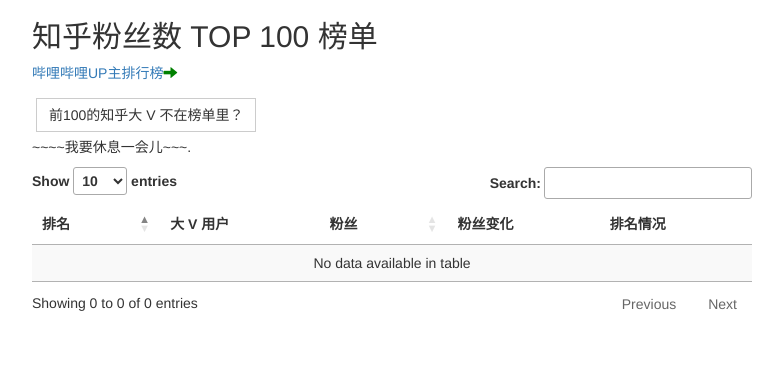
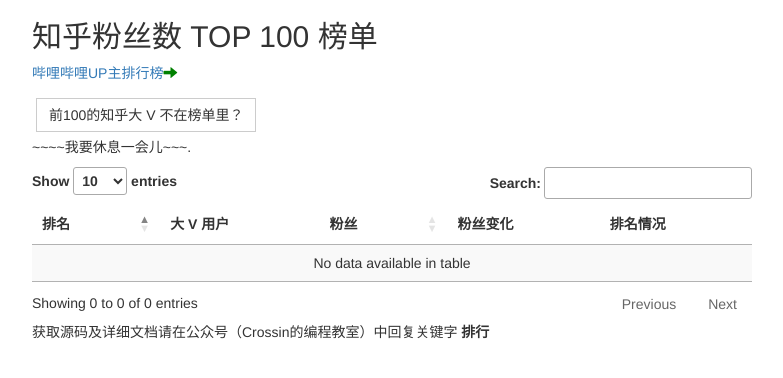
Before and after one commit to spiderbeg/bili_rank, a Django app: page /zhihu_rank/ in a window 1280 px wide. Shown: the top 378 px of the page, without its empty margins (248-1031 px from the left). Run offline with Django 3.2, Linux system fonts and the light colour scheme; data that the repository does not hold is empty; some libraries are stand-ins or nearby versions.

Commit message:
修改首页页面及添加链接

```diff
--- a/bili_rank/templates/bili_rank/rank.html
+++ b/bili_rank/templates/bili_rank/rank.html
@@ -24,7 +24,7 @@
 
     <div style="width:720px;  margin:auto;">
         <h2>哔哩哔哩 UP 主粉丝 TOP 100 榜单</h2>
-        <p><a href="http://111.230.211.102:8006/zhihu_rank/">知乎大V排行榜<span class="glyphicon glyphicon-arrow-right" aria-hidden="true" style="color:green"></span></a></p>
+        <p><a href="http://rank.python666.cn/zhihu_rank/">知乎大V排行榜<span class="glyphicon glyphicon-arrow-right" aria-hidden="true" style="color:green"></span></a></p>
         <!-- 未使用 django 自带的表单 -->
         <div style="padding: 5px 5px 5px;">
             <form action="/bili_rank/submits/" method="POST" id="urlform" onsubmit="return checkForm()" class="bs-example bs-example-form" role="form">
@@ -127,6 +127,7 @@
                     return true;}
             }
         </script>
+        <p>获取源码及详细文档请在公众号（Crossin的编程教室）中回复关键字 <span style="font-weight: bold;">排行</span></p>
     </div>
 
 </body>
--- a/rank/urls.py
+++ b/rank/urls.py
@@ -17,7 +17,7 @@ from django.contrib import admin
 from django.urls import path, include
 
 urlpatterns = [
-    path('bili_rank/', include('bili_rank.urls')),
+    path('', include('bili_rank.urls')),
     path('zhihu_rank/', include('zhihu_rank.urls')),
     path('admin/', admin.site.urls),
 ]
--- a/zhihu_rank/templates/zhihu_rank/zhihu_rank.html
+++ b/zhihu_rank/templates/zhihu_rank/zhihu_rank.html
@@ -24,7 +24,7 @@
 
     <div style="width:720px;  margin:auto;">
         <h2>知乎粉丝数 TOP 100 榜单</h2>
-        <p><a href="http://111.230.211.102:8006/bili_rank/">哔哩哔哩UP主排行榜<span class="glyphicon glyphicon-arrow-right" aria-hidden="true" style="color:green"></span></a></p>
+        <p><a href="http://rank.python666.cn/">哔哩哔哩UP主排行榜<span class="glyphicon glyphicon-arrow-right" aria-hidden="true" style="color:green"></span></a></p>
         <!-- 未使用 django 自带的表单 -->
         <div style="padding: 5px 5px 5px;">
             <form action="/bili_rank/submits/" method="POST" id="urlform" onsubmit="return checkForm()" class="bs-example bs-example-form" role="form">
@@ -128,6 +128,7 @@
                     return true;}
             }
         </script>
+        <p>获取源码及详细文档请在公众号（Crossin的编程教室）中回复关键字 <span style="font-weight: bold;">排行</span></p>
     </div>
 
 </body>
```
